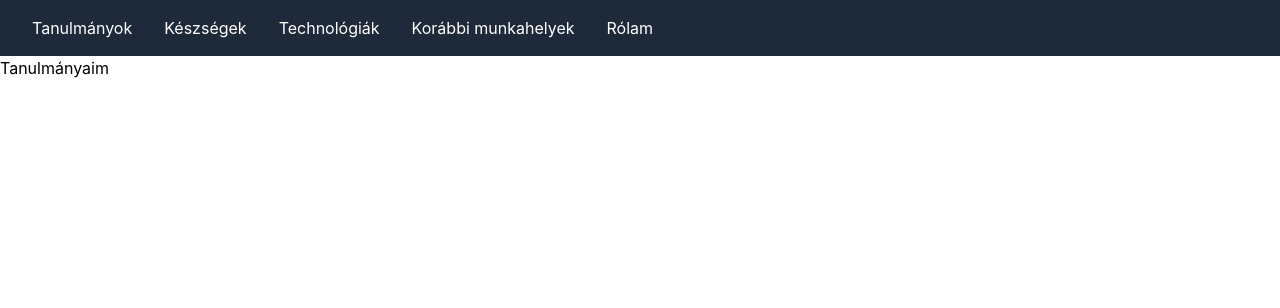
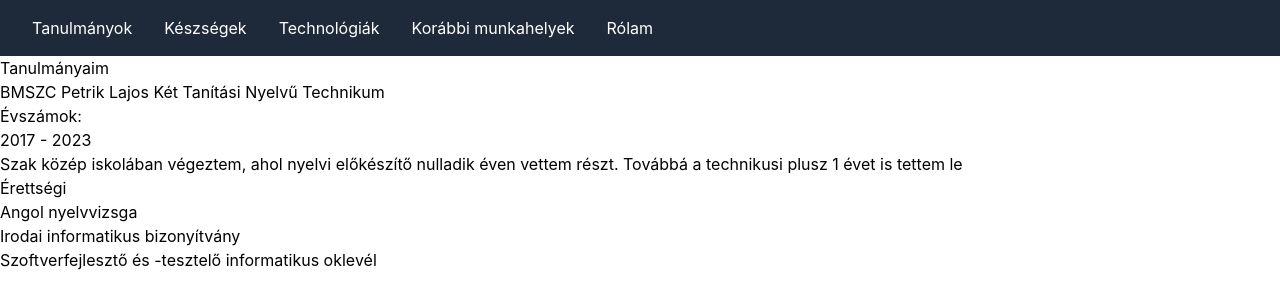
Before and after one commit to makkerzsombor/ReferenciaProjekt, a React app in the folder Frontend/: page /Studies in a window 1280 px wide. Shown: the top 308 px of the page. Built offline with nearby package versions, Linux system fonts and the light colour scheme; the HTML template or start-up script is replaced by a standard one.

Commit message:
Studies page now has proper data

```diff
--- a/Frontend/src/components/StudyCard.tsx
+++ b/Frontend/src/components/StudyCard.tsx
@@ -1,22 +1,25 @@
 type StudyProps =
     {
         schoolName: string;
-        startAndEndDate: string;
+        startDate: string;
+        endDate?: string;
         description?: string;
         achievements: string[];
     }
 
 
-export const StudyCard = ({schoolName, startAndEndDate, description, achievements}: StudyProps) => {
+export const StudyCard = ({schoolName, startDate, endDate, description, achievements}: StudyProps) => {
     return (
         <div>
             <h1>{schoolName}</h1>
             <h3>Évszámok:</h3>
-            <p>{startAndEndDate}</p>
+            <p>{startDate} - {endDate}</p>
             <p>{description}</p> {/*Ez nem kötelező*/}
+            <ul>
             {achievements.map((item, index) => (
-                <p key={index}>{item}</p>
+                <li key={index}>{item}</li>
             ))}
+            </ul>
         </div>
     )
 }
--- a/Frontend/src/pages/Studies.tsx
+++ b/Frontend/src/pages/Studies.tsx
@@ -1,11 +1,18 @@
 import Navbar from "../components/Navbar.tsx";
+import {StudyCard} from "../components/StudyCard.tsx";
 
-export const Studies = () =>
-{
-    return(
+export const Studies = () => {
+    return (
         <>
             <Navbar/>
             <h1>Tanulmányaim</h1>
+            <div>
+                <StudyCard schoolName="BMSZC Petrik Lajos Két Tanítási Nyelvű Technikum" startDate="2017" endDate="2023"
+                           description="Szak közép iskolában végeztem, ahol nyelvi előkészítő nulladik éven vettem részt. Továbbá a technikusi plusz
+                           1 évet is tettem le"
+                           achievements={["Érettségi", "Angol nyelvvizsga", "Irodai informatikus bizonyítvány",
+                               "Szoftverfejlesztő és -tesztelő informatikus oklevél", ]}/>
+            </div>
         </>
 
     )
```
